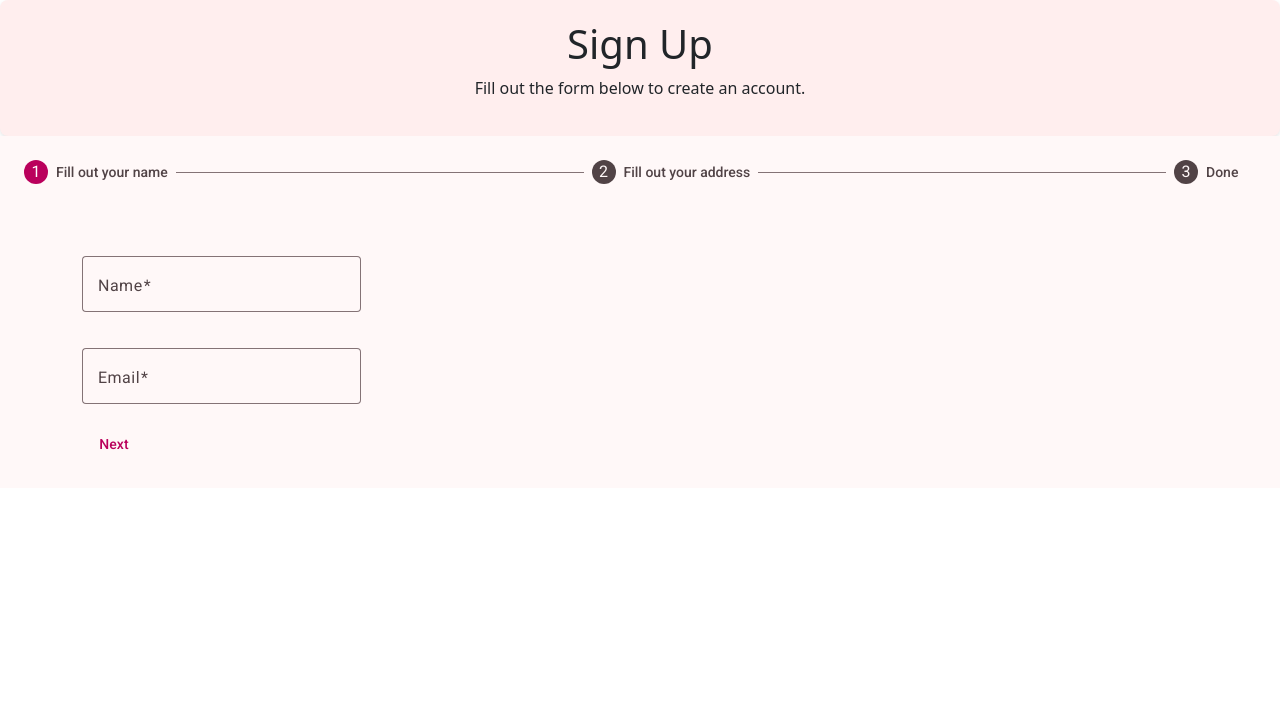
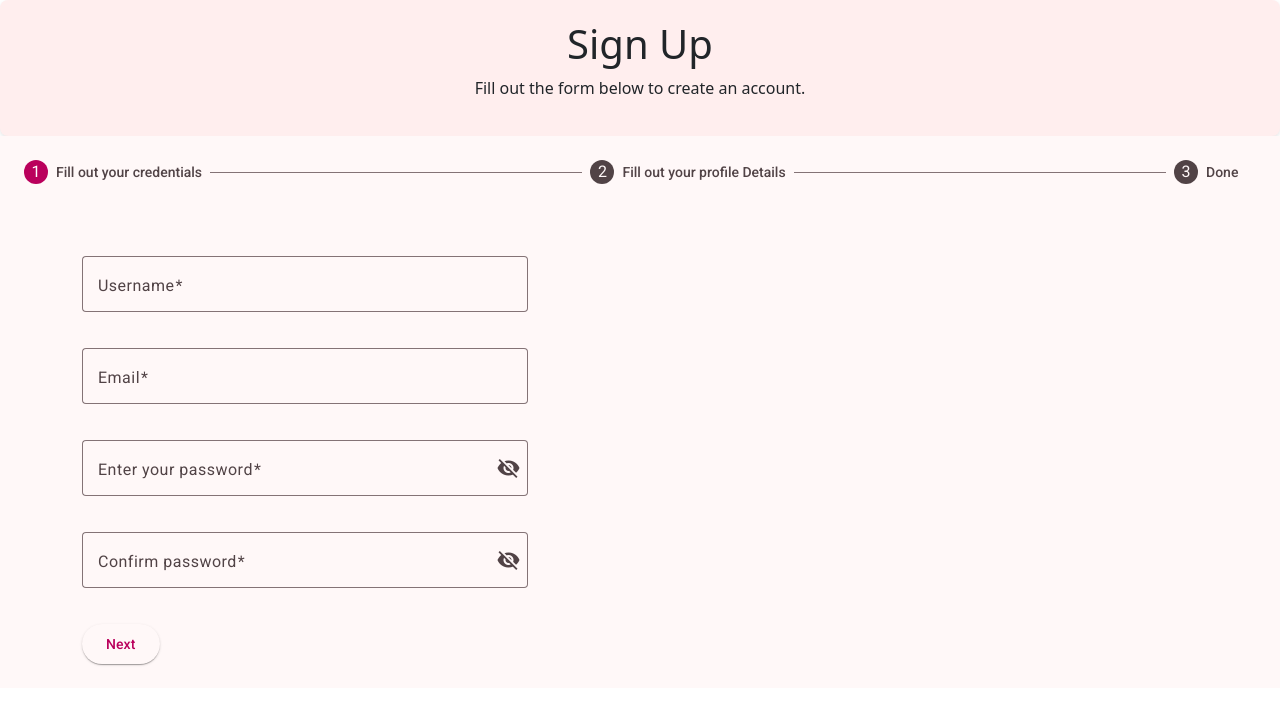
Before and after one commit to KushanRandeepa/Student-Management-System, an Angular app in the folder SMS-Frontend/: page /signup in a window 1280 px wide. Shown: the top 704 px of the page. Built offline with nearby package versions, Linux system fonts and the light colour scheme.

Commit message:
username/email check

```diff
--- a/SMS-Frontend/src/app/app.config.ts
+++ b/SMS-Frontend/src/app/app.config.ts
@@ -2,7 +2,8 @@ import { ApplicationConfig, provideZoneChangeDetection } from '@angular/core';
 import { provideRouter } from '@angular/router';
 
 import { routes } from './app.routes';
+import { provideHttpClient, withFetch } from '@angular/common/http';
 
 export const appConfig: ApplicationConfig = {
-  providers: [provideZoneChangeDetection({ eventCoalescing: true }), provideRouter(routes)]
+  providers: [provideZoneChangeDetection({ eventCoalescing: true }), provideRouter(routes),provideHttpClient(withFetch())]
 };
--- a/SMS-Frontend/src/app/pages/login-page/login-page.component.html
+++ b/SMS-Frontend/src/app/pages/login-page/login-page.component.html
@@ -4,12 +4,12 @@
             <h2 class="mt-5 mb-3 " id="login-form">Login</h2>
             <div class="">
                 <mat-form-field appearance="outline" class="w-25">
-                    <mat-label>Outline form field</mat-label>
-                    <input matInput placeholder="Placeholder">
+                    <mat-label>Enter your username</mat-label>
+                    <input matInput placeholder="Username">
                 </mat-form-field>
             </div>
 
-            <div class="">
+            <div>
                 <mat-form-field appearance="outline" class="w-25">
                     <mat-label>Enter your password</mat-label>
                     <input matInput [type]="hide() ? 'password' : 'text'" />
--- a/SMS-Frontend/src/app/pages/signup-page/signup-page.component.css
+++ b/SMS-Frontend/src/app/pages/signup-page/signup-page.component.css
@@ -11,3 +11,8 @@
   font-weight: bold;
   margin-bottom: 5px;
 }
+.mat-feild{
+width: 40%;
+margin-bottom: 1rem;
+
+}
--- a/SMS-Frontend/src/app/pages/signup-page/signup-page.component.html
+++ b/SMS-Frontend/src/app/pages/signup-page/signup-page.component.html
@@ -6,52 +6,109 @@
 <mat-stepper linear="true" #stepper>
     <mat-step [stepControl]="firstFormGroup">
         <form [formGroup]="firstFormGroup">
-            <ng-template matStepLabel>Fill out your name</ng-template>
+            <ng-template matStepLabel>Fill out your credentials</ng-template>
 
-            <div class="container  mt-5  ">
+            <div class="container mt-5 ">
                 <div>
-                    <mat-form-field appearance="outline" class="w-25 mb-3">
-                        <mat-label>Name</mat-label>
-                        <input matInput placeholder="Last name, First name" formControlName="name" required>
+                    <mat-form-field appearance="outline" class="mat-feild ">
+                        <mat-label>Username</mat-label>
+                        <input matInput placeholder="Username" formControlName="username" required>
+                        <mat-error>
+                            @if (firstFormGroup.get('username')?.hasError('required') && firstFormGroup.get('username')?.touched) {
+                                Username is required.
+                            }
+                            @if (firstFormGroup.get('username')?.hasError('minlength') && firstFormGroup.get('username')?.touched) {
+                                Username must be 3 characters long.
+                            }
+                            @if (firstFormGroup.get('username')?.hasError('usernameExists') && firstFormGroup.get('username')?.touched) {
+                                Username already exists.
+                            }
+                    </mat-error>
+                    </mat-form-field>
+
+                </div>
+                <div>
+                    <mat-form-field appearance="outline" class="mat-feild ">
+                        <mat-label>Email</mat-label>
+                        <input matInput placeholder="Email" formControlName="email" required>
+                        <mat-error>
+                            @if(firstFormGroup.get('email')?.hasError('emailExists') && firstFormGroup.get('email')?.touched){
+                                Email already exists.
+                            }
+                            @if (firstFormGroup.get('email')?.hasError('required') && firstFormGroup.get('email')?.touched) {
+                                Email is required.
+                            }
+                            @if(firstFormGroup.get('email')?.hasError('email') && firstFormGroup.get('email')?.touched){
+                                Invalid email format.
+                            }
+
+                        </mat-error>
                     </mat-form-field>
                 </div>
                 <div>
-                    <mat-form-field appearance="outline" class="w-25">
-                        <mat-label>Email</mat-label>
-                        <input matInput placeholder="Email" formControlName="email" required>
+                    <mat-form-field appearance="outline" class="mat-feild ">
+                        <mat-label>Enter your password</mat-label>
+                        <input matInput [type]="hide() ? 'password' : 'text'" formControlName="newPassword" required />
+                        <button mat-icon-button matSuffix (click)="clickEvent($event)"
+                            [attr.aria-label]="'Hide password'" [attr.aria-pressed]="hide()">
+                            <mat-icon>{{hide() ? 'visibility_off' : 'visibility'}}</mat-icon>
+                        </button>
                     </mat-form-field>
                 </div>
                 <div>
-                    <button mat-button matStepperNext>Next</button>
+                    <mat-form-field appearance="outline" class="mat-feild ">
+                        <mat-label>Confirm password</mat-label>
+                        <input matInput [type]="hide() ? 'password' : 'text'" formControlName="confirmPassword"
+                            required />
+                        <button mat-icon-button matSuffix (click)="clickEvent($event)"
+                            [attr.aria-label]="'Hide password'" [attr.aria-pressed]="hide()">
+                            <mat-icon>{{hide() ? 'visibility_off' : 'visibility'}}</mat-icon>
+                        </button>
+                    </mat-form-field>
+                </div>
+                <div>
+                    <button mat-raised-button matStepperNext>Next</button>
                 </div>
             </div>
         </form>
     </mat-step>
 
-    <mat-step [stepControl]="secondFormGroup" label="Fill out your address">
+    <mat-step [stepControl]="secondFormGroup" label="Fill out your profile Details">
         <form [formGroup]="secondFormGroup">
             <div class="container mt-5 ">
                 <div>
-                    <mat-form-field appearance="outline" class="w-25">
+                    <mat-form-field appearance="outline" class="mat-feild ">
+                        <mat-label>Full Name</mat-label>
+                        <input matInput placeholder="Ex.Abc Abc" formControlName="name" required>
+                    </mat-form-field>
+                </div>
+                <div>
+                    <mat-form-field appearance="outline" class="mat-feild ">
                         <mat-label>Address</mat-label>
                         <input matInput placeholder="Ex. 1 Main St, New York, NY" formControlName="address" required>
                     </mat-form-field>
                 </div>
                 <div>
-                    <mat-form-field appearance="outline" class="w-25">
-                        <mat-label>Address</mat-label>
-                        <input matInput placeholder="Ex. 1 Main St, New York, NY" formControlName="address" required>
+                    <mat-form-field appearance="outline"class="mat-feild ">
+                        <mat-label>Phone Number</mat-label>
+                        <input matInput placeholder="Ex. +9471000000" formControlName="phoneNumber" required>
                     </mat-form-field>
                 </div>
                 <div>
-                    <mat-form-field appearance="outline" class="w-25">
-                        <mat-label>Address</mat-label>
-                        <input matInput placeholder="Ex. 1 Main St, New York, NY" formControlName="address" required>
+                    <mat-form-field appearance="outline" class="mat-feild ">
+                        <mat-label>Your Grade</mat-label>
+                        <input matInput placeholder="" formControlName="grade" required>
                     </mat-form-field>
                 </div>
                 <div>
-                    <button mat-button matStepperPrevious>Back</button>
-                    <button mat-button matStepperNext>Next</button>
+                    <mat-form-field appearance="outline"class="mat-feild ">
+                        <mat-label>Birthday</mat-label>
+                        <input matInput placeholder="yyyy/mm/dd" formControlName="birthday" required>
+                    </mat-form-field>
+                </div>
+                <div>
+                    <button mat-raised-button matStepperPrevious>Back</button>
+                    <button mat-flat-button matStepperNext>Next</button>
                 </div>
             </div>
         </form>
@@ -60,11 +117,13 @@
     <mat-step>
         <ng-template matStepLabel>Done</ng-template>
         <div class="container text-center">
-            <h3>You are now done.</h3>
-        <div>
-            <button mat-button matStepperPrevious>Back</button>
-            <button mat-button (click)="stepper.reset()">Reset</button>
-        </div>
+            <h3>You are now done.{{firstFormGroup.get('username')?.value}}</h3>
+            <p>Click the button below to complete your registration.</p>
+
+            <div>
+                <button mat-stroked-button matStepperPrevious>Back</button>
+                <button mat-flat-button (click)="register()">Register</button>
+            </div>
         </div>
     </mat-step>
 
--- a/SMS-Frontend/src/app/pages/signup-page/signup-page.component.ts
+++ b/SMS-Frontend/src/app/pages/signup-page/signup-page.component.ts
@@ -1,34 +1,95 @@
-import { Component , inject} from '@angular/core';
+import { Component, inject, OnInit, signal } from '@angular/core';
 import { IDeactivateGuard } from '../../services/guards/DeactivateGuard-service';
-
-import {FormBuilder, Validators, FormsModule, ReactiveFormsModule} from '@angular/forms';
-import {MatInputModule} from '@angular/material/input';
-import {MatFormFieldModule} from '@angular/material/form-field';
-import {MatStepperModule} from '@angular/material/stepper';
-import {MatButtonModule} from '@angular/material/button';
+import { MatIconModule } from '@angular/material/icon';
+import { FormBuilder, Validators, FormsModule, ReactiveFormsModule, FormControl } from '@angular/forms';
+import { MatInputModule } from '@angular/material/input';
+import { MatFormFieldModule } from '@angular/material/form-field';
+import { MatStepperModule } from '@angular/material/stepper';
+import { MatButtonModule } from '@angular/material/button';
+import { HttpClient } from '@angular/common/http';
+import { Router } from '@angular/router';
+import { AuthBypassService } from '../../services/AuthbypassService';
+import { CommonModule, NgIf } from '@angular/common';
+import { E, N } from '@angular/cdk/keycodes';
 
 @Component({
   selector: 'app-signup-page',
-  imports: [FormsModule, ReactiveFormsModule, MatInputModule, MatFormFieldModule, MatStepperModule, MatButtonModule ],
+  imports: [FormsModule, ReactiveFormsModule, MatInputModule, MatFormFieldModule, MatStepperModule, MatButtonModule, MatIconModule],
   templateUrl: './signup-page.component.html',
   styleUrl: './signup-page.component.css'
 })
-export class SignupPageComponent implements IDeactivateGuard {
+export class SignupPageComponent implements IDeactivateGuard, OnInit {
+
+  private readonly http = inject(HttpClient);
+
+  private _formBuilder = inject(FormBuilder);
+  route = inject(Router)
+  bypassService = inject(AuthBypassService)
+
+  ngOnInit(): void {
+  }
 
 
   canDeactivate(): boolean {
-   return confirm(' Are you sure you want to leave .');
+    return confirm(' Are you sure you want to leave .');
   }
 
-   private _formBuilder = inject(FormBuilder);
+  hide = signal(true);
+  clickEvent(event: MouseEvent) {
+    this.hide.set(!this.hide());
+    event.stopPropagation();
+  }
+
+  isLinear = false;
 
   firstFormGroup = this._formBuilder.group({
-    name: ['', Validators.required],
-    email: ['', [Validators.required, Validators.email]],
+    username: ['', [Validators.required, Validators.minLength(3)], this.isExistedUsername.bind(this)],
+    email: ['', [Validators.required, Validators.email],this.isExistedEmail.bind(this)],
+    newPassword: ['', [Validators.required, Validators.minLength(6)]],
+    confirmPassword: ['', Validators.required]
   });
   secondFormGroup = this._formBuilder.group({
-    address: ['', Validators.required],
+    name: ['', Validators.required],
+    address: ['',],
+    phoneNumber: ['', Validators.required],
+    grade: ['', Validators.required],
+    birthday: ['', Validators.required]
   });
-  isLinear = false;
+
+  register() {
+    this.bypassService.bypassGuard = true
+    this.route.navigateByUrl('/login')
+  }
+
+  isExistedUsername(control: FormControl): Promise<any> {
+    return new Promise((resolve, reject) => {
+      setTimeout(() => {
+        this.http.get<boolean>(`http://localhost:8080/auth/check-username/${control.value}`).subscribe((res) => {
+          if (res) {
+            resolve({ usernameExists: true })
+          } else {
+            resolve(null)
+          }
+        })
+      }, 1000)
+    })
+  }
+
+  isExistedEmail(control: FormControl): Promise<any> {
+    return new Promise((reolve, reject) => {
+      setTimeout(() => {
+        this.http.get<boolean>(`http:///localhost:8080/auth/check-email/${control.value}`).subscribe((res)=>{
+
+          if(res){
+            reolve({ emailExists: true})
+          }else{
+            reolve(null)
+          }
+        })
+       }, 1000)
+    })
+  }
+
+
 
 }
--- /dev/null
+++ b/SMS-Frontend/src/app/services/AuthbypassService.ts
@@ -0,0 +1,7 @@
+// auth-bypass.service.ts
+import { Injectable } from '@angular/core';
+
+@Injectable({ providedIn: 'root' })
+export class AuthBypassService {
+  public bypassGuard = false;
+}
--- a/SMS-Frontend/src/app/services/guards/deactivate-guard.guard.ts
+++ /dev/null
@@ -1,5 +0,0 @@
-import { CanDeactivateFn } from '@angular/router';
-
-export const deactivateGuardGuard: CanDeactivateFn<unknown> = (component, currentRoute, currentState, nextState) => {
-  return true;
-};
```
Also changed, not shown: SMS-Frontend/src/app/services/guards/DeactivateGuard-service.ts (+9 -5 lines), SMS-Frontend/src/app/models/SignupRequest.ts (added).
